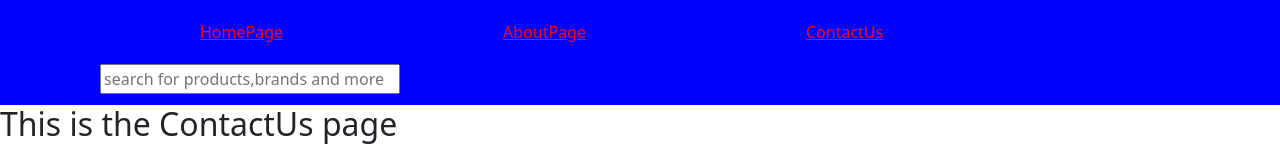
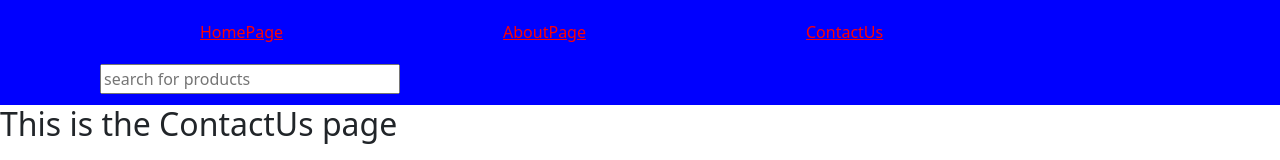
Before and after one commit to shashankhm82/Assignment, a React (Create React App) app: page /ContactUs in a window 1280 px wide. Shown: the top 160 px of the page. Built offline with nearby package versions, Linux system fonts and the light colour scheme.

Commit message:
search bar changed

```diff
--- a/src/routerExample1/RootRouter.js
+++ b/src/routerExample1/RootRouter.js
@@ -14,7 +14,7 @@ function RootRouter() {
             <Link class="nav_link" to="/HomePage">HomePage</Link>
             <Link class="nav_link" to="/AboutPage">AboutPage</Link>
             <Link class="nav_link" to="/ContactUs">ContactUs</Link>
-             <input id="search_bar" type="text" name=" " placeholder="search for products,brands and more"/>
+             <input id="search_bar" type="text" name=" " placeholder="search for products"/>
         </nav>
 
         <Routes>
```
